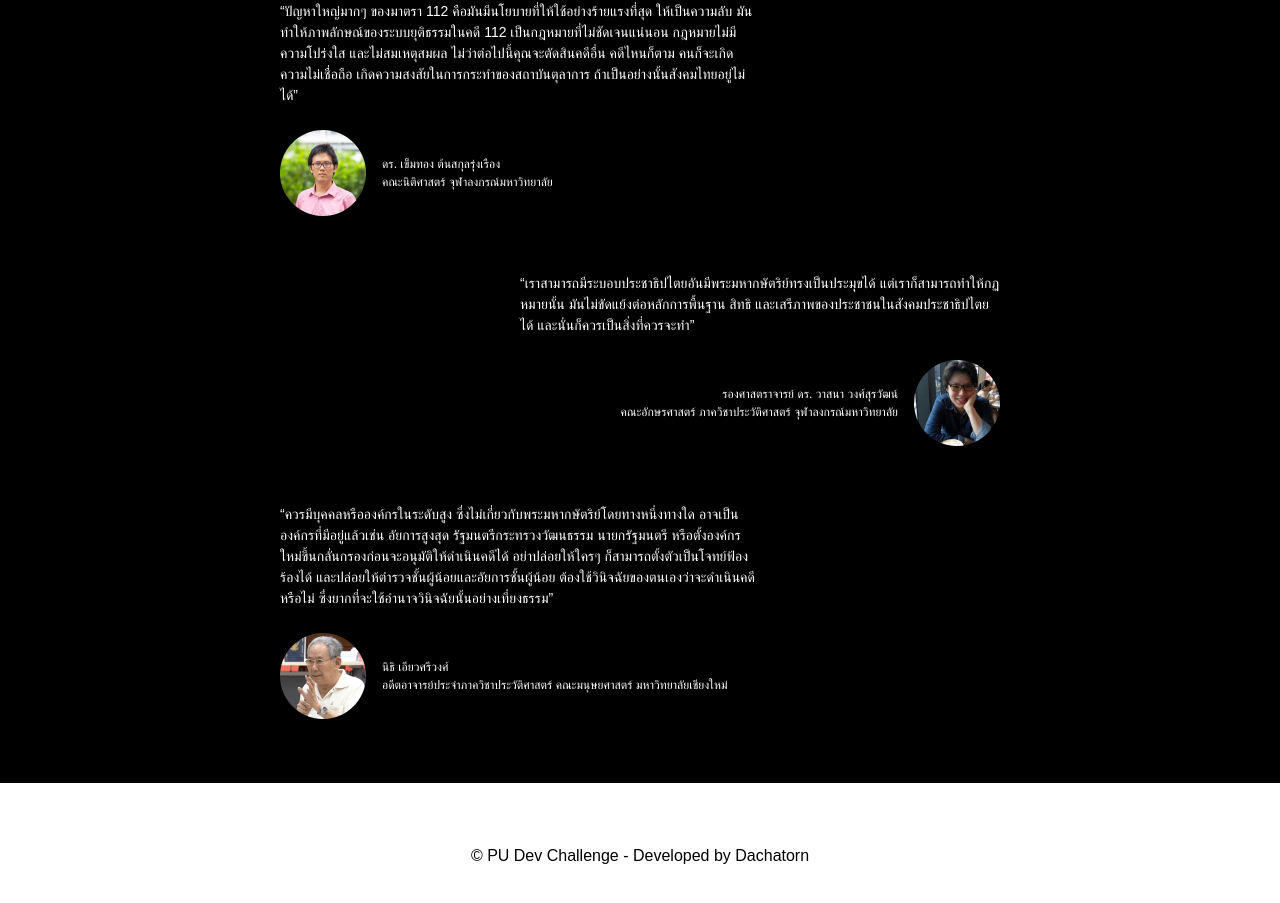
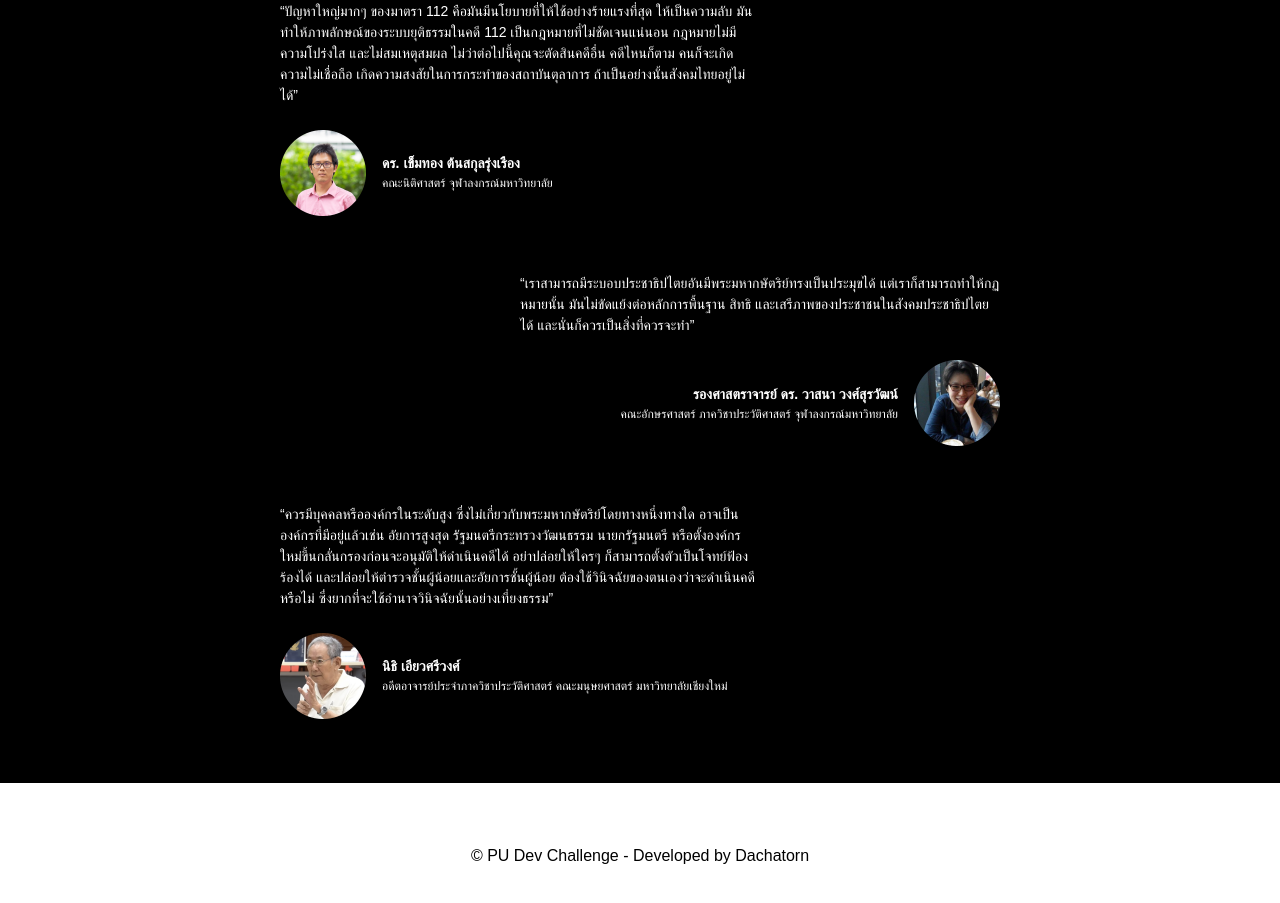
Before and after one commit to featherflare/PU-Dev-Challenge, a React (Vite) app: page / in a window 1280 px wide. Shown: the part 1761-2664 px from the top of the page. Built offline with nearby package versions, Linux system fonts and the light colour scheme.

Commit message:
Fix : Opinions font

```diff
--- a/src/App.css
+++ b/src/App.css
@@ -90,6 +90,13 @@ body {
   font-size: 14px;
   font-style: normal;
   font-weight: 400;
+  line-height: 150%;
+}
+
+.body3-bold {
+  font-size: 14px;
+  font-style: normal;
+  font-weight: 700;
   line-height: 150%;
 }
 
--- a/src/components/Opinions.tsx
+++ b/src/components/Opinions.tsx
@@ -21,7 +21,7 @@ const Opinions = forwardRef(
                 >
                   <div>
                     <div
-                      className={`IBM body2 ${
+                      className={`IBM body3-bold ${
                         i % 2 != 1 ? 'direction-invert' : 'direction-normal'
                       }`}
                     >
```
